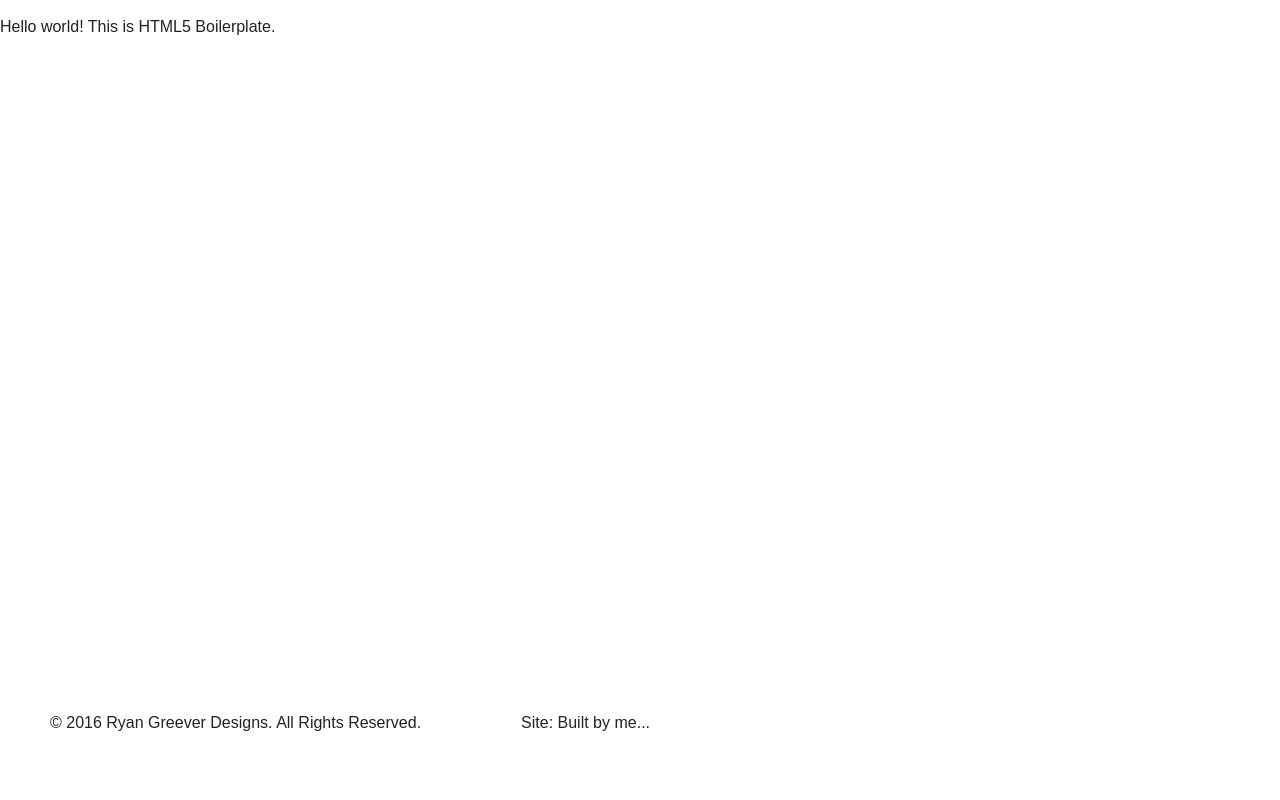
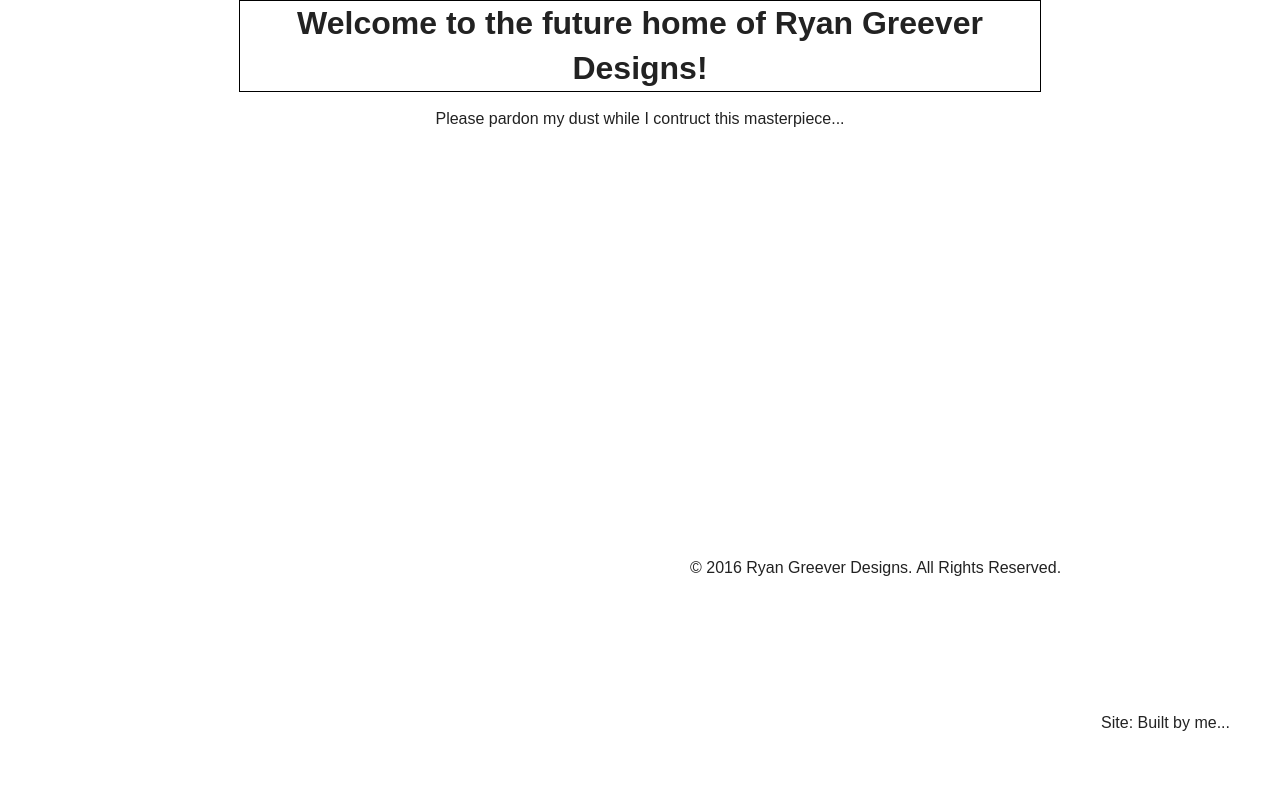
Before and after one commit to greevedogg/rgreever, a website: page dist/index.html in a window 1280 px wide. Drawn offline with nearby package versions, Linux system fonts and the light colour scheme.

Commit message:
changes to index.html

```diff
--- a/dist/index.html
+++ b/dist/index.html
@@ -20,8 +20,15 @@
         <![endif]-->
 
         <!-- Add your site or application content here -->
-        <p>Hello world! This is HTML5 Boilerplate.</p>
 
+        <div>
+            <div>
+                <h1>Welcome to the future home of Ryan Greever Designs!</h1>
+
+            </div>
+            <div>
+                <p>Please pardon my dust while I contruct this masterpiece...</p>
+            </div>
 
             <footer id="footer" class="col-full">
                 <div id="copywright" class="col-left">
@@ -34,6 +41,8 @@
 
 
             </footer>
+
+        </div>
 
         <script src="https://code.jquery.com/jquery-1.12.4.min.js"></script>
         <script>window.jQuery || document.write('<script src="js/vendor/jquery-1.12.4.min.js"><\/script>')</script>
```
Lines whose indentation alone changed are shown as unchanged.
